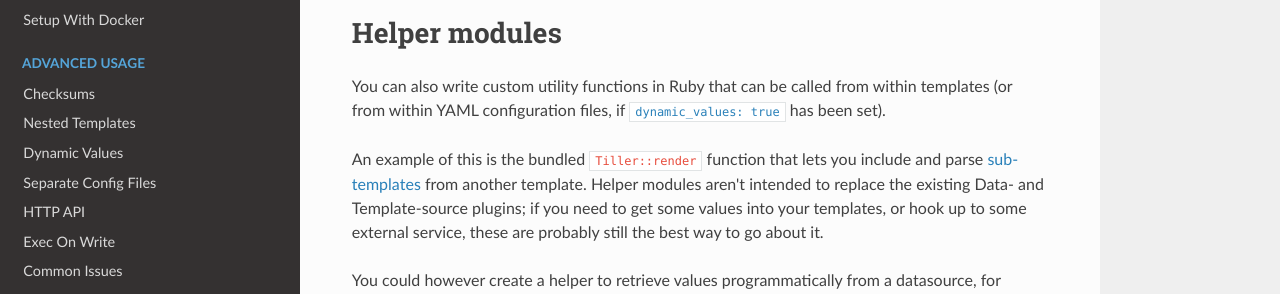
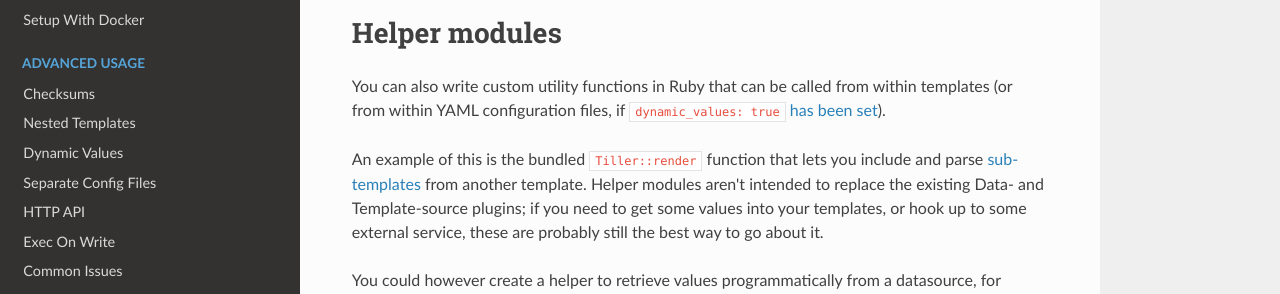
Before and after one commit to markround/tiller, an MkDocs documentation site: the page built from docs/developers.md, in a window 1280 px wide and 900 px high, scrolled down 4311 px. Shown: the part 157-451 px from the top of the window. Built offline with MkDocs 1.6.1, drawn with Linux system fonts in a browser that asks for light colours; nearby versions of some CDN libraries; old or Windows-style settings are respelled for this version of MkDocs.

Commit message:
Removed TODO

```diff
--- a/docs/developers.md
+++ b/docs/developers.md
@@ -164,7 +164,7 @@ Tiller::Kv.get('/path/to/key', namespace: 'example')
 
 # Helper modules
 
-You can also write custom utility functions in Ruby that can be called from within templates (or from within YAML configuration files, if [`dynamic_values: true`](advanced/dynamic.md) has been set).
+You can also write custom utility functions in Ruby that can be called from within templates (or from within YAML configuration files, if `dynamic_values: true` [has been set](advanced/dynamic.md)).
 
 An example of this is the bundled `Tiller::render` function that lets you include and parse [sub-templates](advanced/subtemplates.md) from another template. Helper modules aren't intended to replace the existing Data- and Template-source plugins; if you need to get some values into your templates, or hook up to some external service, these are probably still the best way to go about it.
 
```
